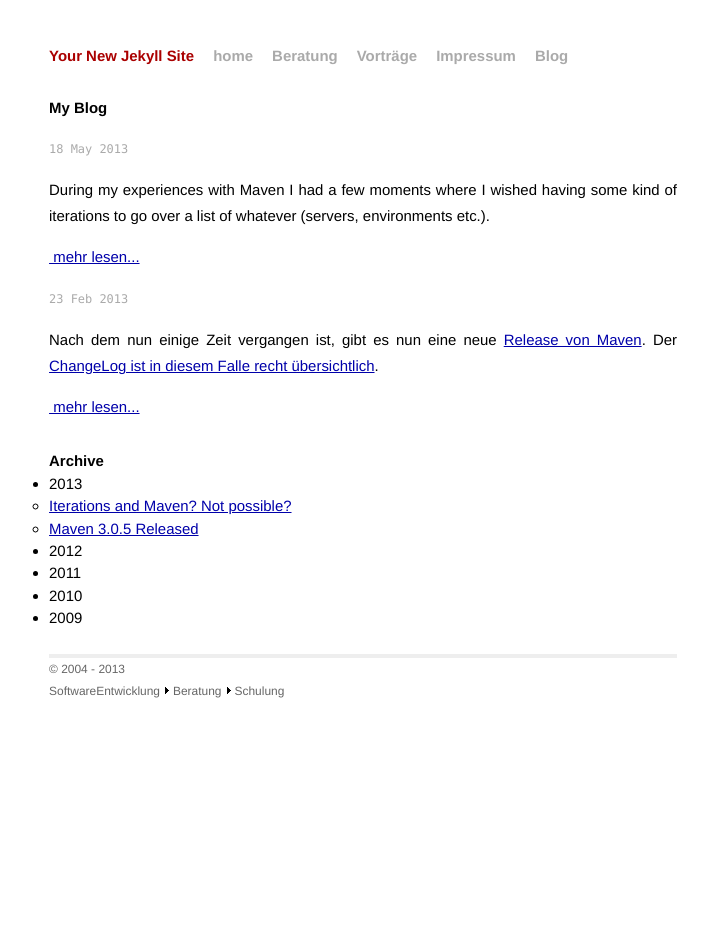
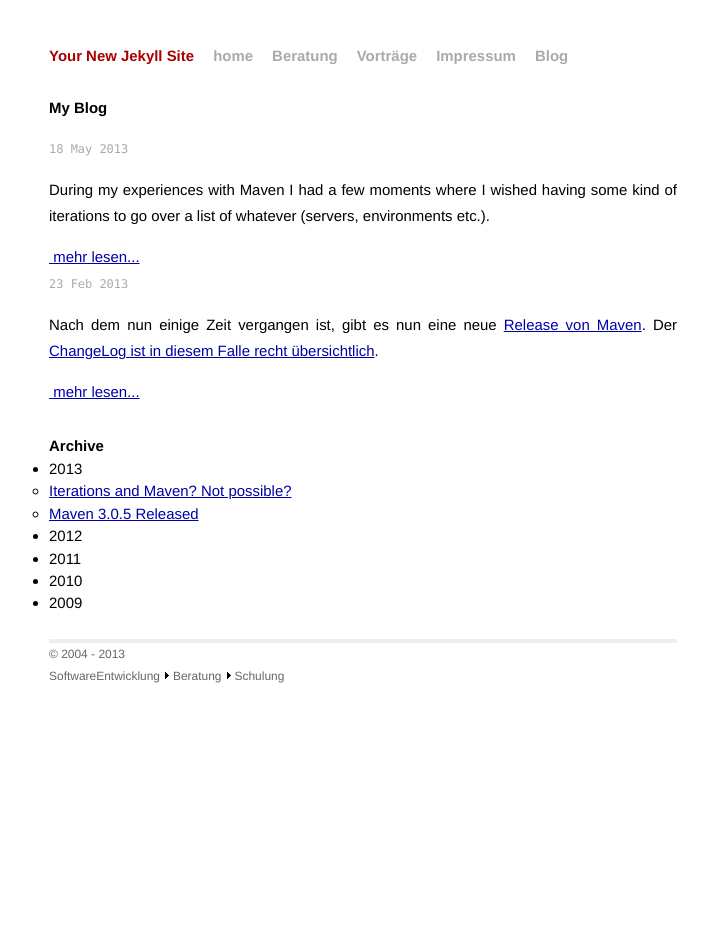
Before and after one commit to khmarbaise/site, a Jekyll site: the page built from blog/index.html, in a window 1280 px wide. Shown: the whole page, without its empty margins (277-985 px from the left). Built offline with Jekyll 4.4.1, drawn with Linux system fonts in a browser that asks for light colours.

Commit message:
- Fixed formatting

```diff
--- a/blog/index.html
+++ b/blog/index.html
@@ -10,7 +10,7 @@ title: The Blog
       {% if post.post-type == 'blog' %}
         <li>
             <span>{{ post.date | date_to_string }}</span>
-            <p>{{ post.excerpt }}<a href="{{ post.url }}">&nbsp;mehr lesen...</a></p>
+            {{ post.excerpt }}<a href="{{ post.url }}">&nbsp;mehr lesen...</a>
         </li>
       {% endif %}
       {{ tag_cloud }}
```
